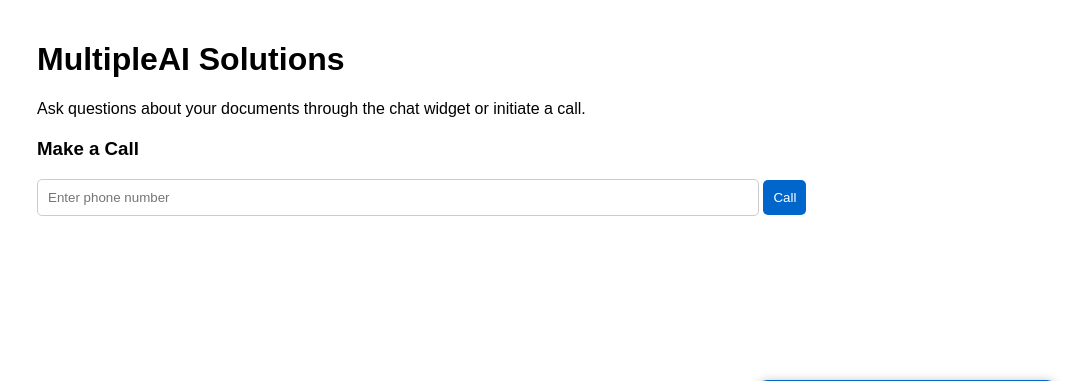
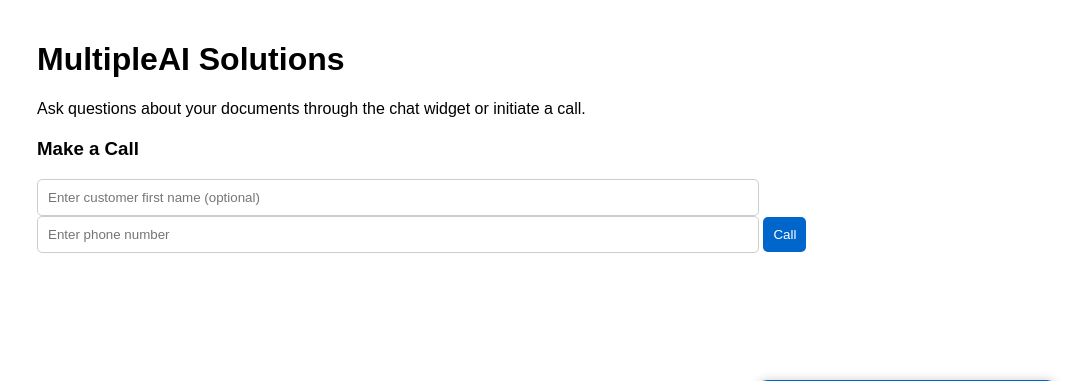
Before and after one commit to kanchang12/MultipleAI-Solutions, a Flask app: page / in a window 1280 px wide. Shown: the top 381 px of the page, without its empty margins (203-1280 px from the left). Run offline with Flask 3, Linux system fonts and the light colour scheme.

Commit message:
Update index.html

```diff
--- a/templates/index.html
+++ b/templates/index.html
@@ -155,7 +155,7 @@
         <div class="call-section">
             <h3>Make a Call</h3>
             <form id="callForm">
-                <input type="tel" id="phoneNumber" placeholder="Enter phone number" required />
+                <input type="text" id="userName" placeholder="Enter customer first name (optional)" />  <input type="tel" id="phoneNumber" placeholder="Enter phone number" required />
                 <button type="submit" id="callBtn">Call</button>
             </form>
         </div>
```
